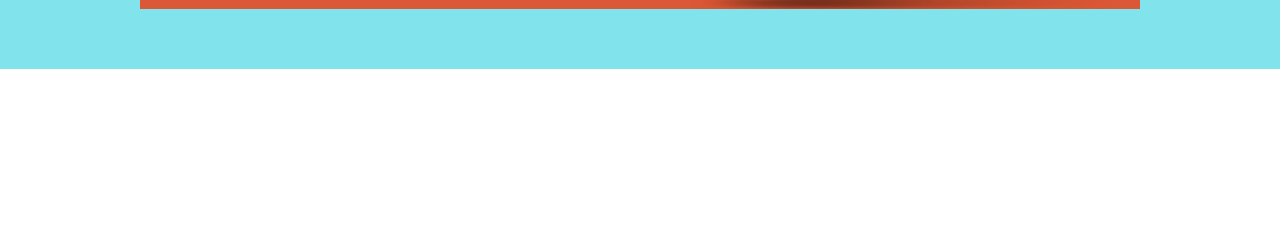
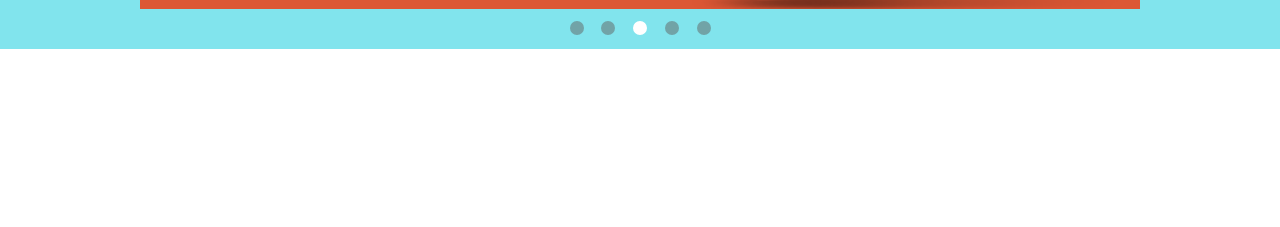
Before and after one commit to ilyashablouski/Bislite, a website: page src/index.html in a window 1280 px wide. Shown: the part 573-800 px from the top of the page. Drawn offline with nearby package versions, Linux system fonts and the light colour scheme.

Commit message:
add new slider styles

```diff
--- a/src/index.html
+++ b/src/index.html
@@ -51,6 +51,13 @@
         <img src="img\paper-coffee-cup.png" alt="cup of coffee" class="slider__img-cup">
         <img src="img\question.png" alt="question" class="slider__img-question">
       </div>
+      <div class="wrapper-circles wrapper-circles__inner">
+        <a href="#" class="wrapper-circles__circle"></a>
+        <a href="#" class="wrapper-circles__circle"></a>
+        <a href="#" class="wrapper-circles__circle wrapper-circles__circle_white"></a>
+        <a href="#" class="wrapper-circles__circle"></a>
+        <a href="#" class="wrapper-circles__circle"></a>
+      </div>
     </div>
   </div>
 
--- a/src/less/styles.less
+++ b/src/less/styles.less
@@ -48,9 +48,9 @@ body {
 }
 
 .nav {
+    margin-right: 15px;
     display: flex;
     justify-content: space-between;
-    margin-right: 15px;
     flex-basis: 621px;
     font-size: 13px;
     font-weight: 600;
@@ -85,8 +85,6 @@ body {
         }
     }
 
-
-
 .nav__link_blue {
     color: @color_blue;
 }
@@ -102,7 +100,7 @@ body {
 
 .slider-container {
     padding-top: 20px;
-    min-height: 500px;
+    min-height: 480px;
     background: @color_blue_light;
 }
 
@@ -129,6 +127,24 @@ body {
     height: 327px;
 }
 
-.slider__img-question {
+.wrapper-circles {
+    display: flex;
+    justify-content: space-between;
+    width: 141px;
+}
 
+.wrapper-circles__inner {
+    margin: 0 auto;
+    margin-top: 12px;
 }
+
+.wrapper-circles__circle {
+    width: 14px;
+    height: 14px;
+    border-radius: 50%;
+    background: #71a3a7;
+}
+
+.wrapper-circles__circle_white {
+    background: #ffffff;
+}
```
Also changed, not shown: src/css/styles.css.
